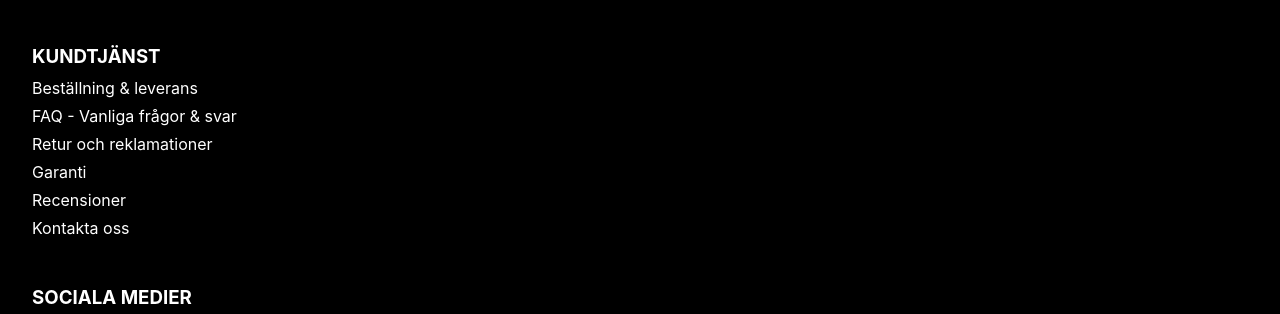
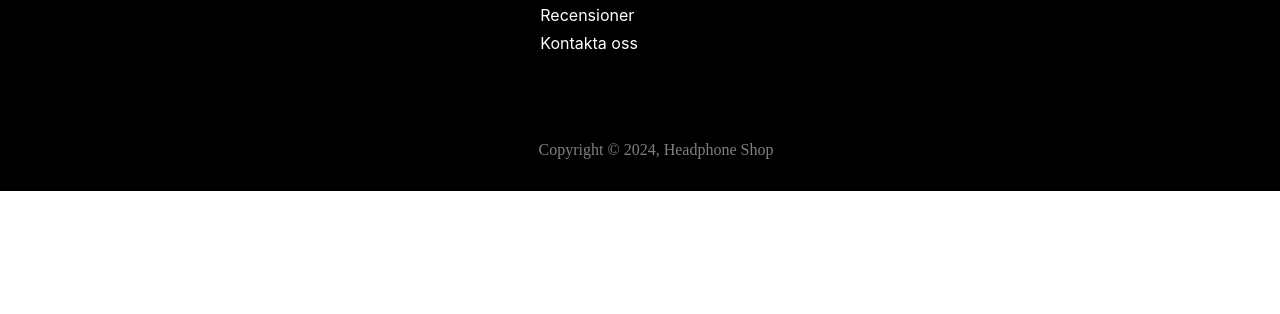
Before and after one commit to malinjansson/demotest, a website built with Vite: page index.html in a window 1280 px wide. Shown: the part 187-501 px from the top of the page. Built offline with nearby package versions, Linux system fonts and the light colour scheme.

Commit message:
created scss desktop

```diff
--- a/src/scss/_footer.scss
+++ b/src/scss/_footer.scss
@@ -32,6 +32,10 @@ footer {
             a {
                 color: v.$primary-color;
                 text-decoration: none;
+
+                &:hover {
+                    text-decoration: underline;
+                }
             }
         }
 
@@ -49,9 +53,34 @@ footer {
     }
 
     .copyright {
-        color: v.$primary-color;
+        color: grey;
         font-family: 'Times New Roman', Times, serif;
         margin-top: 2em;
         margin-left: 2em;
     }
 }
+
+@media (min-width: 768px) {
+
+    footer {
+
+        .footer-container {
+            display: flex;
+            justify-content: center;
+            align-content: center;
+        }
+        .info-column-boxes {
+            width: 60%;
+            display: flex;
+            flex-direction: row;
+            justify-content: space-between;
+        }
+
+        .copyright {
+            display: flex;
+            justify-content: center;
+            margin-top: 5em;
+        }
+    }
+
+}
```
